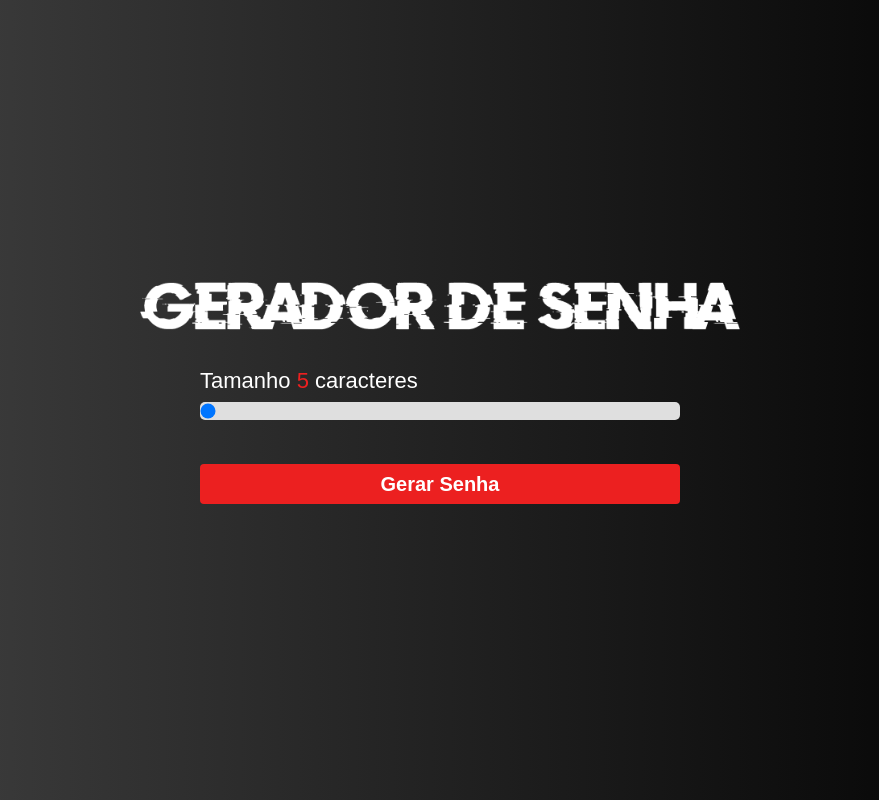
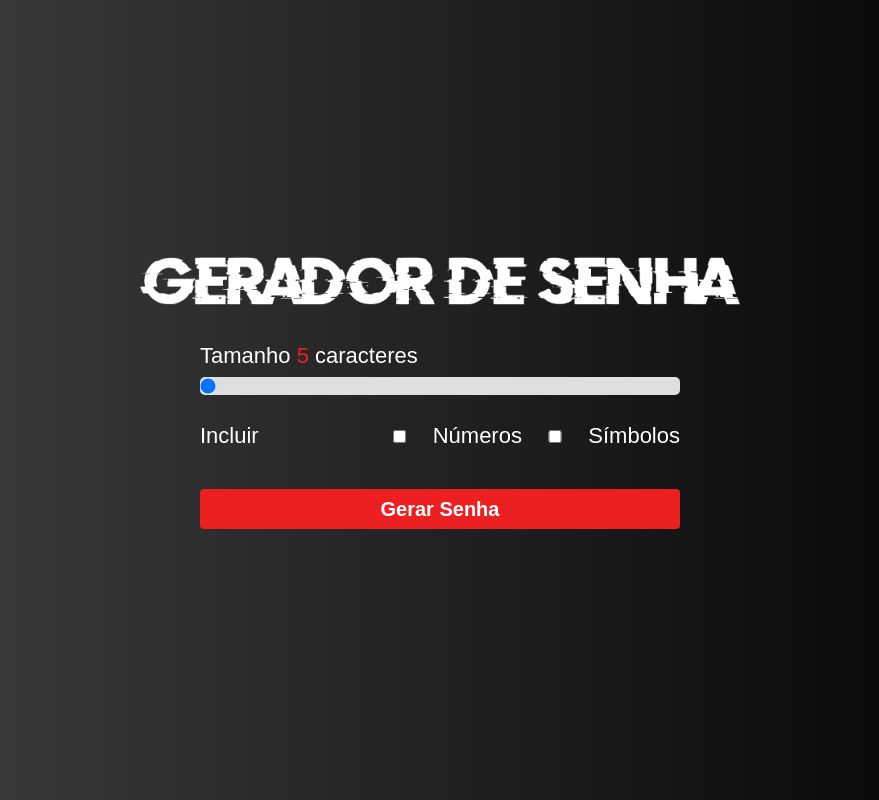
Before and after one commit to Grazziano/gerador-senha, a React (Vite) app: page / in a window 1280 px wide. Shown: the whole page, without its empty margins (200-1079 px from the left). Built offline with nearby package versions, Linux system fonts and the light colour scheme.

Commit message:
Implementing checkbox including numbers and symbols

```diff
--- a/src/App.tsx
+++ b/src/App.tsx
@@ -7,9 +7,18 @@ import 'react-toastify/dist/ReactToastify.css';
 function App() {
   const [sizePassword, setSizePassword] = useState(5);
   const [password, setPassword] = useState('');
+  const [isCheckedNumbers, setIsCheckedNumbers] = useState(false);
+  const [isCheckedSymbols, setIsCheckedSymbols] = useState(false);
 
-  let charset =
-    'abcdefghijklmnopqrstuvwxyzABCDEFGHIJKLMNOPQRSTUVWXYZ0123456789!';
+  let charset = 'abcdefghijklmnopqrstuvwxyzABCDEFGHIJKLMNOPQRSTUVWXYZ';
+
+  if (isCheckedNumbers) {
+    charset += '0123456789';
+  }
+
+  if (isCheckedSymbols) {
+    charset += '!@#$%&*()-';
+  }
 
   function generatePassword() {
     let newPass = '';
@@ -41,6 +50,26 @@ function App() {
           onChange={({ target }) => setSizePassword(Number(target.value))}
         />
 
+        <div className="container-checkbox">
+          <span>Incluir</span>
+          <input
+            type="checkbox"
+            name="checkboxList"
+            value="numeros"
+            checked={isCheckedNumbers}
+            onChange={() => setIsCheckedNumbers(!isCheckedNumbers)}
+          />{' '}
+          Números
+          <input
+            type="checkbox"
+            name="checkboxList"
+            value="simbolos"
+            checked={isCheckedSymbols}
+            onChange={() => setIsCheckedSymbols(!isCheckedSymbols)}
+          />{' '}
+          Símbolos
+        </div>
+
         <button type="button" className="button" onClick={generatePassword}>
           Gerar Senha
         </button>
@@ -53,6 +82,7 @@ function App() {
           <span className="tooltip">Clique na senha para copiar 👆</span>
         </div>
       )}
+
       <ToastContainer theme="dark" />
     </div>
   );
--- a/src/index.css
+++ b/src/index.css
@@ -45,6 +45,18 @@ body {
 .container-input span {
   color: #fff;
   font-size: 22px;
+}
+
+.container-checkbox {
+  color: #fff;
+  font-size: 22px;
+  display: flex;
+  align-items: center;
+  margin-top: 24px;
+}
+
+.container-checkbox span {
+  margin-right: 100px;
 }
 
 .sizePassword {
```
